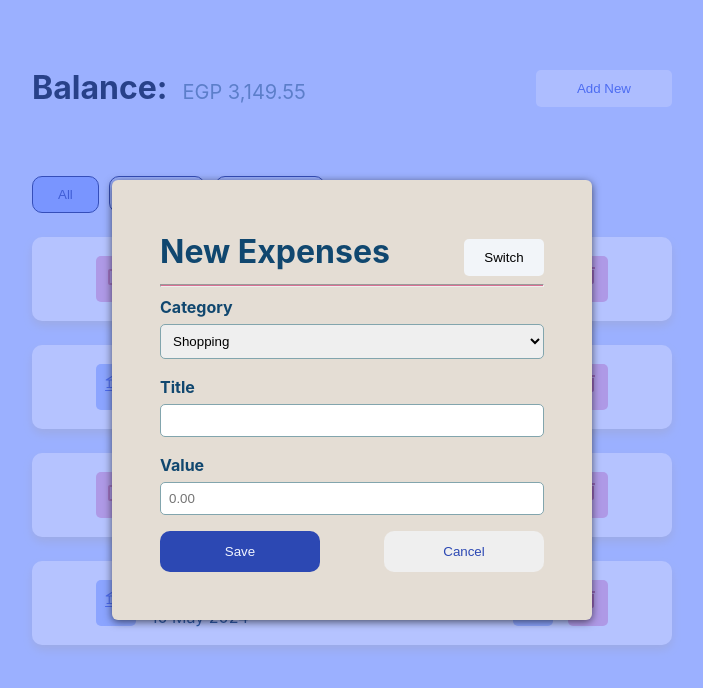
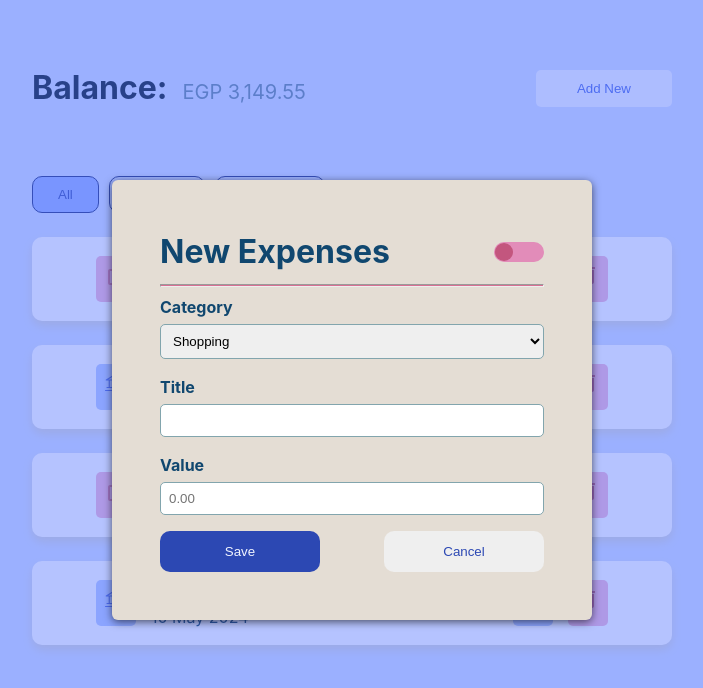
Before and after one commit to rashaaad19/Budget, a React (Vite) app: page / in a window 1280 px wide. Both pictures are taken after a click on the button "Add New". Shown: the top 688 px of the page, without its empty margins (288-991 px from the left). Built offline with nearby package versions, Linux system fonts and the light colour scheme.

Commit message:
added switch component

```diff
--- a/package.json
+++ b/package.json
@@ -14,7 +14,8 @@
     "react": "^18.2.0",
     "react-dom": "^18.2.0",
     "react-icons": "^5.0.1",
-    "react-redux": "^9.1.0"
+    "react-redux": "^9.1.0",
+    "react-switch": "^7.0.0"
   },
   "devDependencies": {
     "@types/react": "^18.2.55",
--- a/src/components/Form.jsx
+++ b/src/components/Form.jsx
@@ -1,5 +1,4 @@
 import classes from "./Form.module.css";
-
 import Modal from "../UI/Modal";
 import Input from "./Input";
 import Select from "./Select";
@@ -13,7 +12,7 @@ import {
   expensesOptionsArray,
   incomeOptionsArray,
 } from "../utilties/variables";
-
+import ReactSwitch from "react-switch";
 const Form = () => {
   let optionsArray = [];
   const date = new Date();
@@ -29,7 +28,6 @@ const Form = () => {
   } else if (dataType === "income") {
     optionsArray = incomeOptionsArray;
   }
-
   const handleOnSubmit = (event) => {
     event.preventDefault();
     const formData = new FormData(event.target);
@@ -72,14 +70,27 @@ const Form = () => {
           <form className={classes.form} onSubmit={handleOnSubmit}>
             {formType === "edit" ? (
               <div className={classes.formHeader}>
-                <h1>Edit {itemData.type}</h1>
+                <h1>
+                  {itemData.type}
+                </h1>
               </div>
             ) : (
               <div className={classes.formHeader}>
                 <h1>New {dataType}</h1>
-                <button type="button" onClick={handleOnSwitch}>
-                  Switch
-                </button>
+
+                <ReactSwitch
+                  onChange={handleOnSwitch}
+                  offColor="#e28cb9"
+                  offHandleColor="#c3567e"
+                  onColor="#93adff"
+                  onHandleColor="#4362e6"
+                  checked={dataType === "income"}
+                  checkedIcon={false}
+                  uncheckedIcon={false}
+                  height={20}
+                  width={50}
+                  activeBoxShadow="none"
+                />
               </div>
             )}
 
@@ -88,10 +99,9 @@ const Form = () => {
               className={
                 (formType === "edit" && itemData.type === "expenses") ||
                 (formType === "add" && dataType === "expenses")
-                  ? classes.expenseHeader
-                  : classes.incomeHeader
+                  ? classes.expenseLine
+                  : classes.incomeLine
               }
-
             />
             <Select
               name="category"
--- a/src/components/Form.module.css
+++ b/src/components/Form.module.css
@@ -27,10 +27,11 @@
   height: 3px;
   width: 100%;
 }
-.expenseHeader {
+
+.expenseLine {
   background: var(--color-pink-400);
 }
-.incomeHeader {
+.incomeLine {
   background: var(--color-blue-400);
 }
 .inputContainer,
@@ -78,16 +79,15 @@
   color: var(--color-blue-800);
 }
 
-
-@media (max-width:424px) {
-  .form{
+@media (max-width: 424px) {
+  .form {
     padding: 1rem;
   }
-  .formHeader{
+  .formHeader {
     flex-direction: column;
     align-items: flex-start;
   }
-  .formHeader h1{
+  .formHeader h1 {
     font-size: 1.3rem;
   }
 }
```
Also changed, not shown: 1 other file (tests, documents, lock files or other folders).
